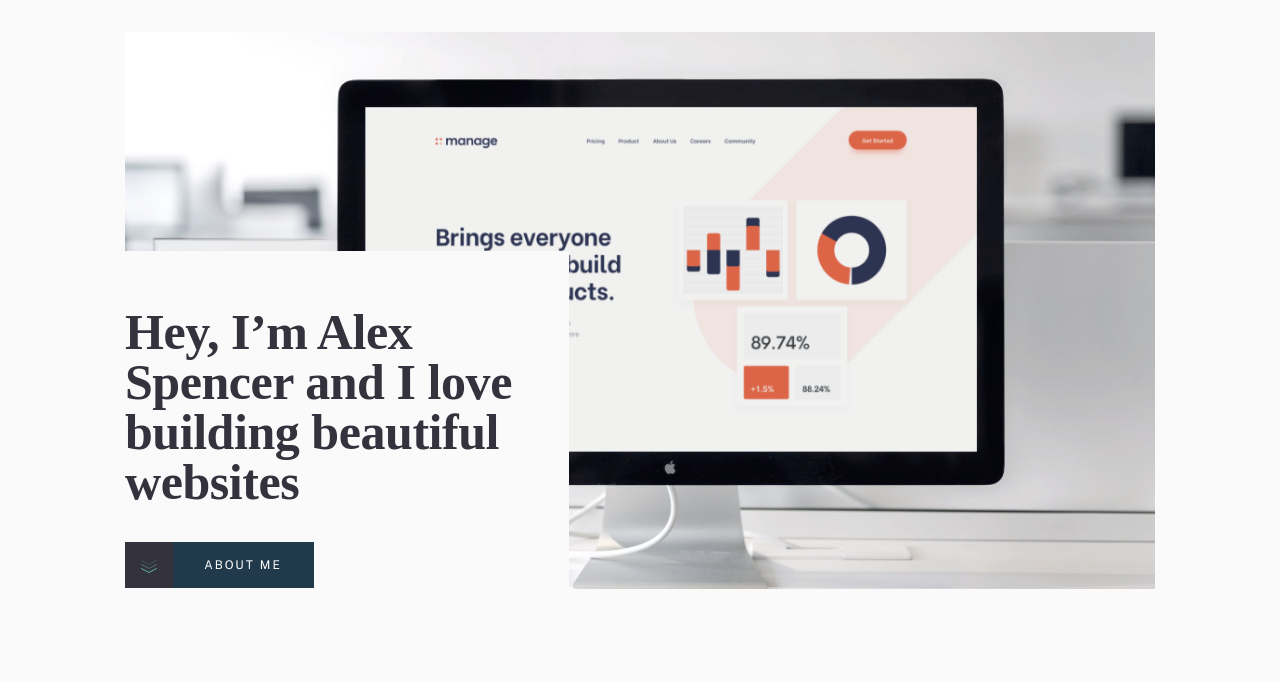
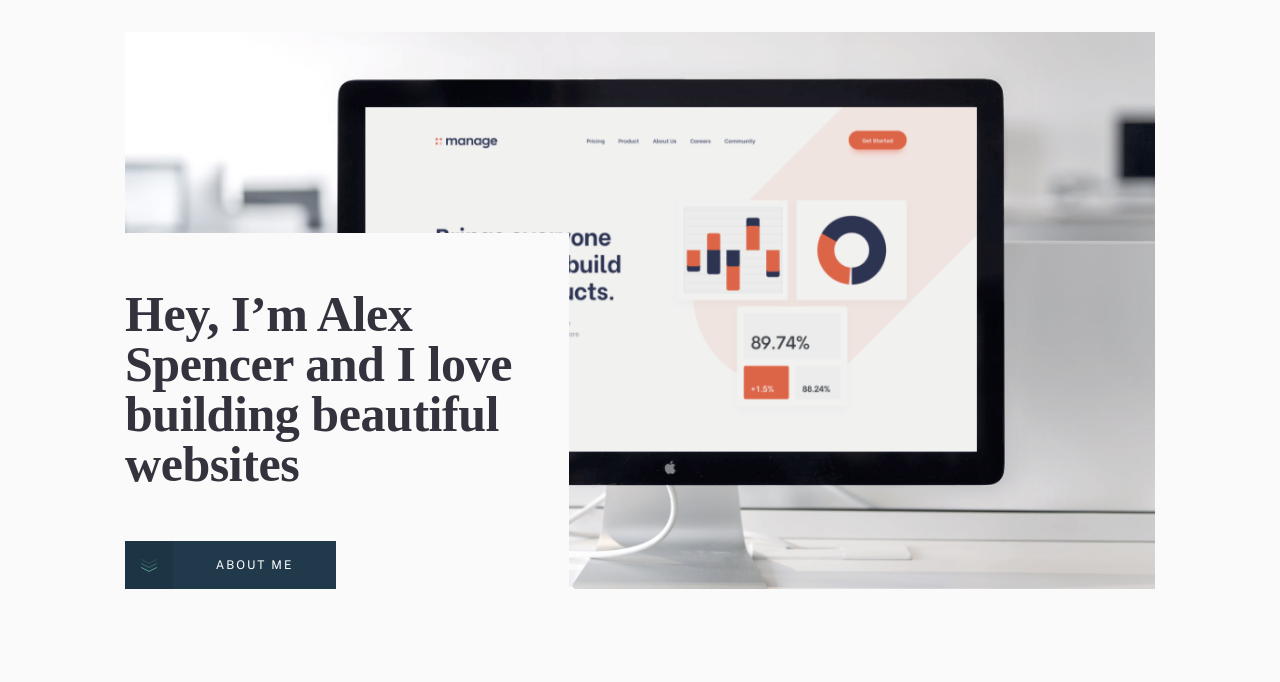
Before and after one commit to ClementGC/Minimalist-Portfolio-ECF, a plain HTML site: page index.html in a window 1280 px wide. Shown: the part 118-800 px from the top of the page. Drawn offline with nearby package versions, Linux system fonts and the light colour scheme; a web font is replaced by a local one.

Commit message:
Last commit

```diff
--- a/css/components.css
+++ b/css/components.css
@@ -18,6 +18,9 @@
 /*components*/
 
 .button {
+    display: flex;
+    justify-content: center;
+    align-items: center;
     font-size: .75rem;
     letter-spacing: .125rem;
     padding-top: 1rem;
@@ -26,14 +29,16 @@
     padding-left: 2rem;
     position: relative;
     min-width: 10.2rem;
+    max-height: 3rem;
 }
 
 .button-primary::before {
     position: absolute;
     content: url('/img/Home/Group\ 3.svg');
     bottom: 0;
-    right: 8.8125rem;
-    background-color: var(--darkblue-2);
+    left: -3rem;
+    background-color: var(--darkblue);
+    filter: brightness(0.9);
     padding: 1rem;
     max-width: 3rem;
     height: 100%;
--- a/css/style.css
+++ b/css/style.css
@@ -105,9 +105,9 @@ p {
     display: none;
 }
 
-.presentation-content .button {
-    left: 2.95rem;
-    bottom: .6rem;
+.presentation-item .button {
+    width: 9.5rem;
+    left: 3rem;
 }
 
 /*section content*/
```
Also changed, not shown: portfolio.html (+3 -3 lines).
